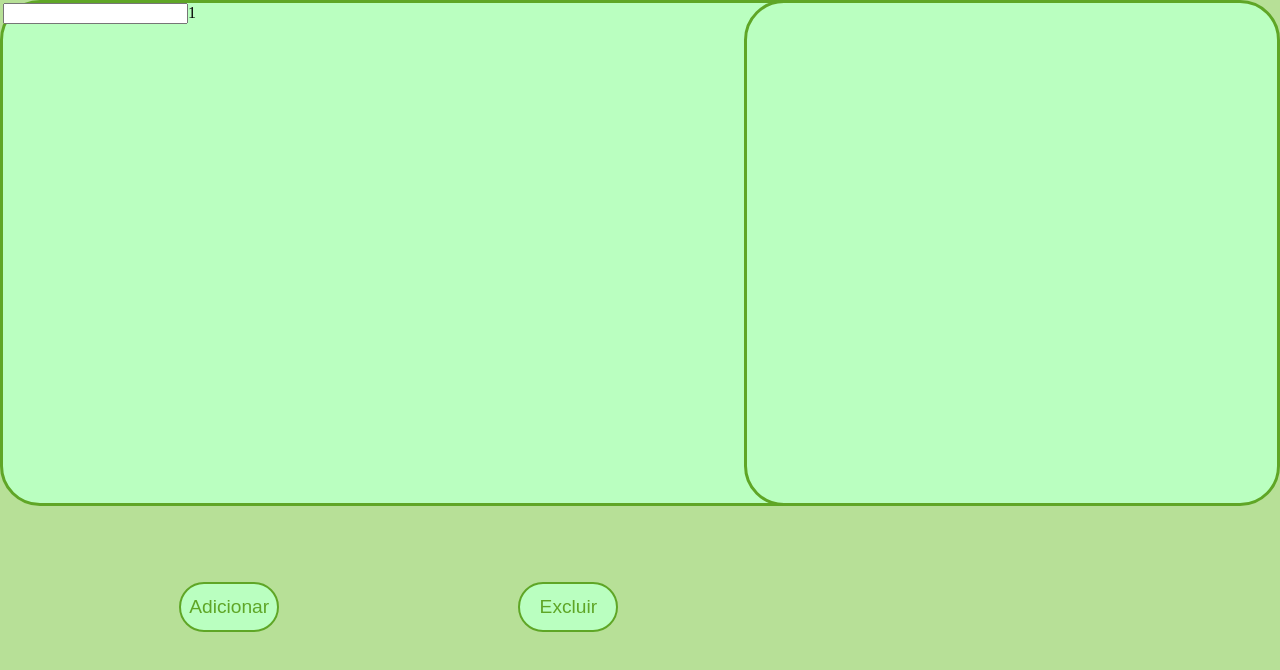
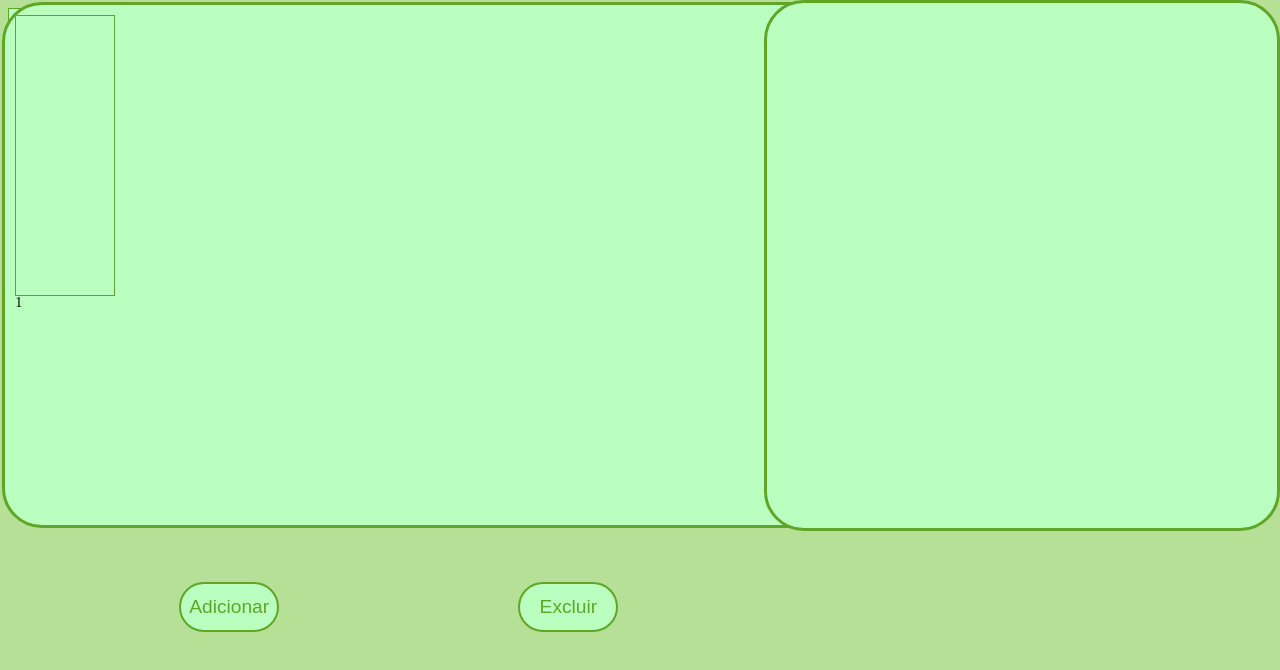
Before and after one commit to PedroLucaspllgc/Biblioteca-Javascript, a plain HTML site: page html/Biblioteca.html in a window 1280 px wide. Drawn offline with Linux system fonts and the light colour scheme.

Commit message:
Update Biblioteca.css

```diff
--- a/css/Biblioteca.css
+++ b/css/Biblioteca.css
@@ -2,18 +2,34 @@
     width: 990px;
     height: 500px;
     position: fixed;
-    top: 0%;
-    left: -0%;
+    top: -1%;
+    left: -0.6%;
     background-color: #BAFFC0;
     border-color: #5FA626;
     border-style: solid;
     border-radius: 40px;
+    overflow:auto;
+    font-size: 14px;
+    font-family: 10px;
+    margin: 10px;
+    line-height: 100%;
+    display: grid;
+    grid-template-columns: 100px;
+    padding: 10px;
 
 }
 
+.grid-item {
+    background-color: #BAFFC0;
+    border: 1px solid #5FA626;
+    padding: 20px;
+    font-size: 30px;
+    text-align: center;
+  }
+
 .square2 {
-    width: 530px;
-    height: 500px;
+    width: 510px;
+    height: 525px;
     position: fixed;
     top: 0%;
     right: 0%;
@@ -21,6 +37,8 @@
     border-color: #5FA626;
     border-style: solid;
     border-radius: 40px;
+    overflow: auto;
+    font-size: 50px;
 }
 
 #but {
```
